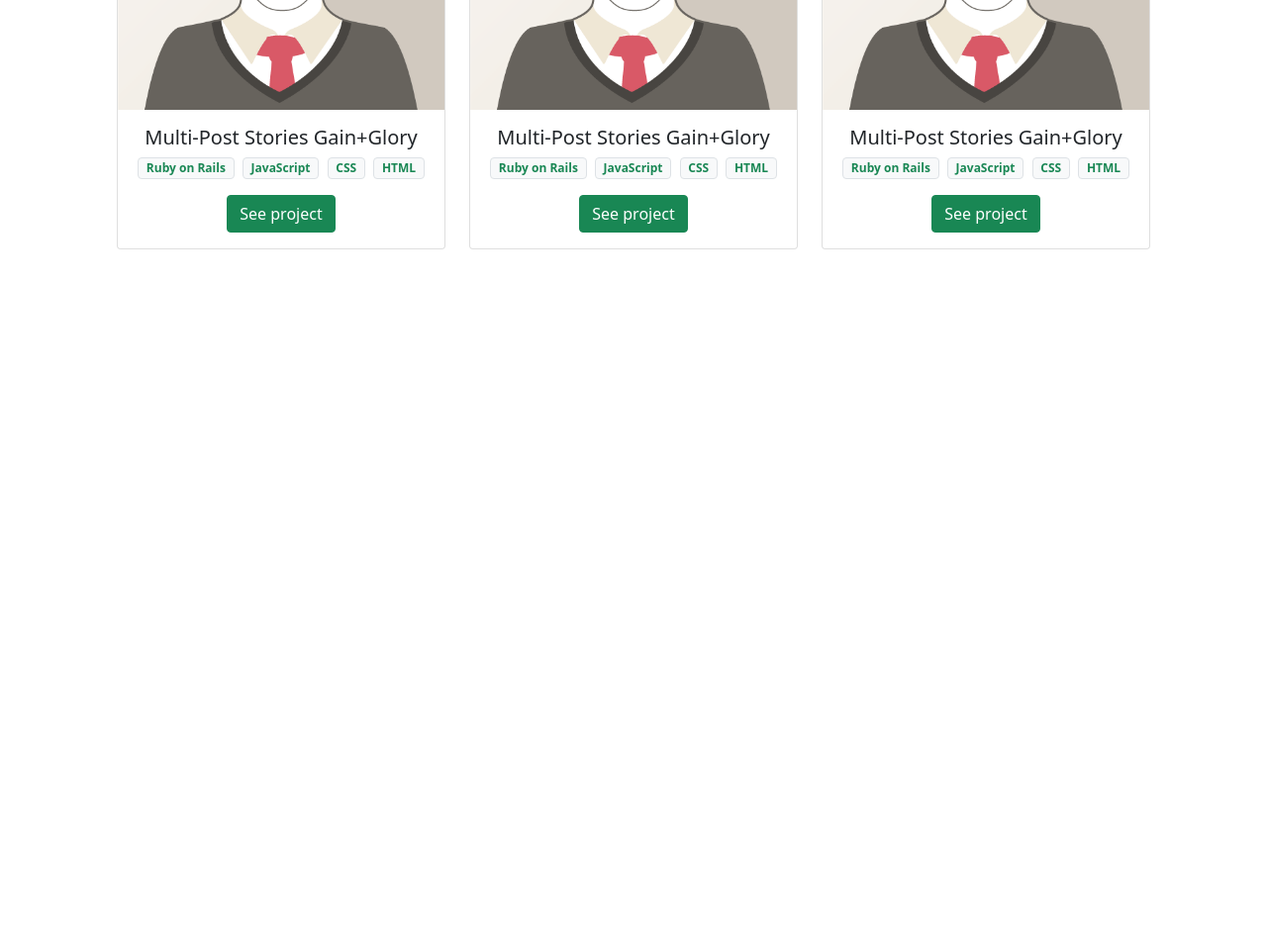
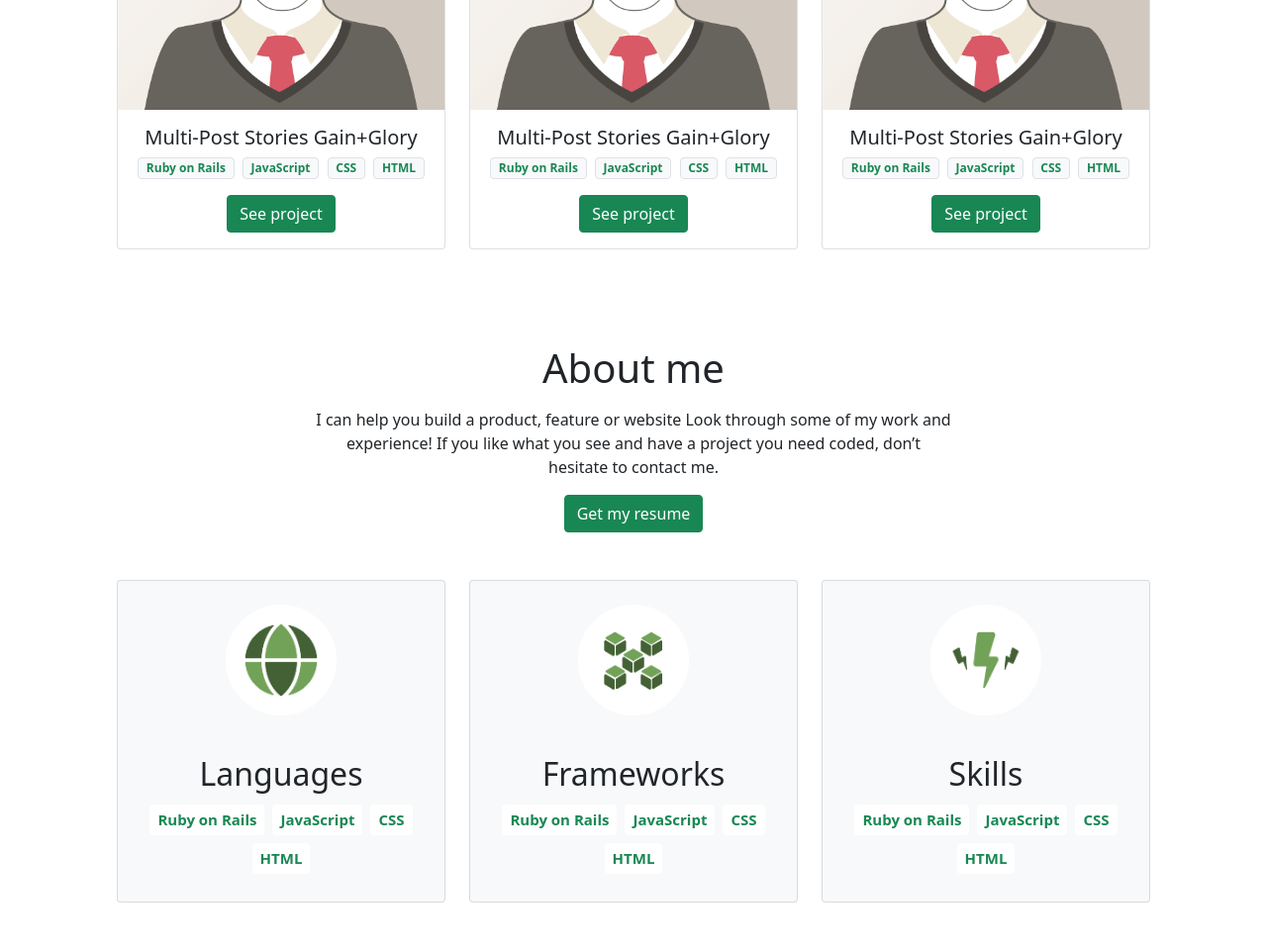
Before and after one commit to Luiscarlosvd/bootstrap-portfolio, a website: page index.html in a window 1280 px wide. Shown: the part 1276-2236 px from the top of the page at 99% size. Before the commit the page ends 1576 px from the top, so only its background shows below. Drawn offline with nearby package versions, Linux system fonts and the light colour scheme.

Commit message:
About page
+created title and description on about me
+created cards for the frameworks, skills and languages

```diff
--- a/index.html
+++ b/index.html
@@ -136,6 +136,57 @@
             </div>
         </div>
     </div>
+    <div class="container text-center p-5">
+        <h1>About me</h1>
+        <p class="pt-2">I can help you build a product, feature or website Look through some of my work and
+        <br>experience! If you like what you see and have a project you need coded, don’t
+        <br>hesitate to contact me.</p>
+        <a href="#" class="btn btn-success">Get my resume</a>
+        <div class="row row-cols-1 row-cols-md-3 g-4 pt-5">
+            <div class="col">
+                <div class="card align-items-center bg-light">
+                    <img class="card-img-top my-4" style="height: 7em; width: 7em;" src="img/languages.png" alt="card image">
+                    <div class="card-body">
+                        <h2 class="card-title">Languages</h5>
+                        <ul class="list-unstyled d-flex flex-wrap justify-content-center h5">
+                            <li class="badge bg-white text-success p-2 m-1">Ruby on Rails</li>
+                            <li class="badge bg-white text-success p-2 m-1">JavaScript</li>
+                            <li class="badge bg-white text-success p-2 m-1">CSS</li>
+                            <li class="badge bg-white text-success p-2 m-1">HTML</li>
+                        </ul>
+                    </div>
+                </div>
+            </div>
+            <div class="col">
+                <div class="card align-items-center bg-light">
+                    <img class="card-img-top my-4" style="height: 7em; width: 7em;" src="img/frameworks.png" alt="card image">
+                    <div class="card-body">
+                        <h2 class="card-title">Frameworks</h5>
+                        <ul class="list-unstyled d-flex flex-wrap justify-content-center h5">
+                            <li class="badge bg-white text-success p-2 m-1">Ruby on Rails</li>
+                            <li class="badge bg-white text-success p-2 m-1">JavaScript</li>
+                            <li class="badge bg-white text-success p-2 m-1">CSS</li>
+                            <li class="badge bg-white text-success p-2 m-1">HTML</li>
+                        </ul>
+                    </div>
+                </div>
+            </div>
+            <div class="col">
+                <div class="card align-items-center bg-light">
+                    <img class="card-img-top my-4" style="height: 7em; width: 7em;" src="img/skills.png" alt="card image">
+                    <div class="card-body">
+                        <h2 class="card-title">Skills</h5>
+                        <ul class="list-unstyled d-flex flex-wrap justify-content-center h5">
+                            <li class="badge bg-white text-success p-2 m-1">Ruby on Rails</li>
+                            <li class="badge bg-white text-success p-2 m-1">JavaScript</li>
+                            <li class="badge bg-white text-success p-2 m-1">CSS</li>
+                            <li class="badge bg-white text-success p-2 m-1">HTML</li>
+                        </ul>
+                    </div>
+                </div>
+            </div>
+        </div>
+    </div>
 
     <script src="https://cdn.jsdelivr.net/npm/bootstrap@5.0.2/dist/js/bootstrap.bundle.min.js"
         integrity="sha384-MrcW6ZMFYlzcLA8Nl+NtUVF0sA7MsXsP1UyJoMp4YLEuNSfAP+JcXn/tWtIaxVXM"
```
Also changed, not shown: img/frameworks.png (added), img/languages.png (added), img/skills.png (added).
